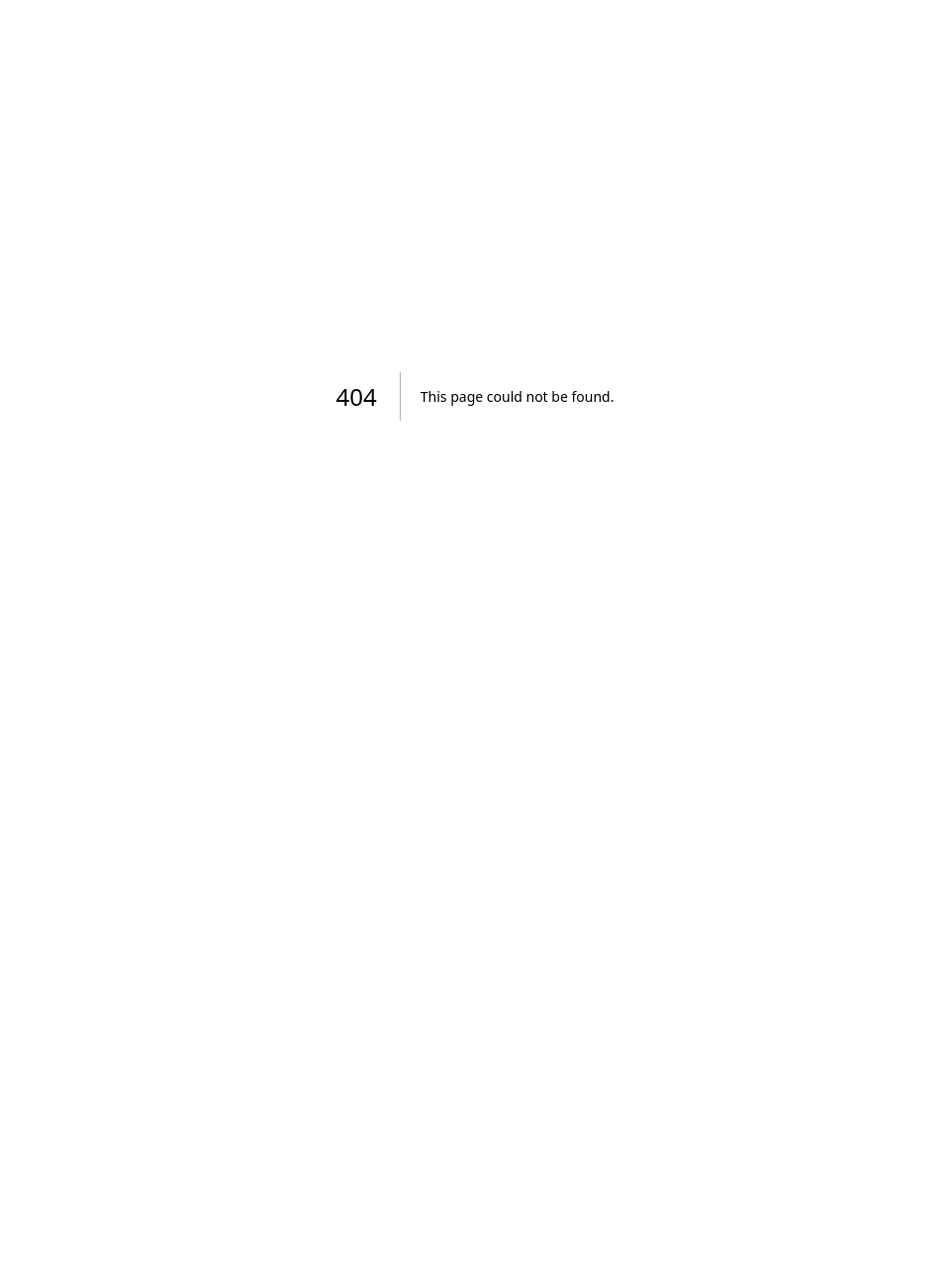
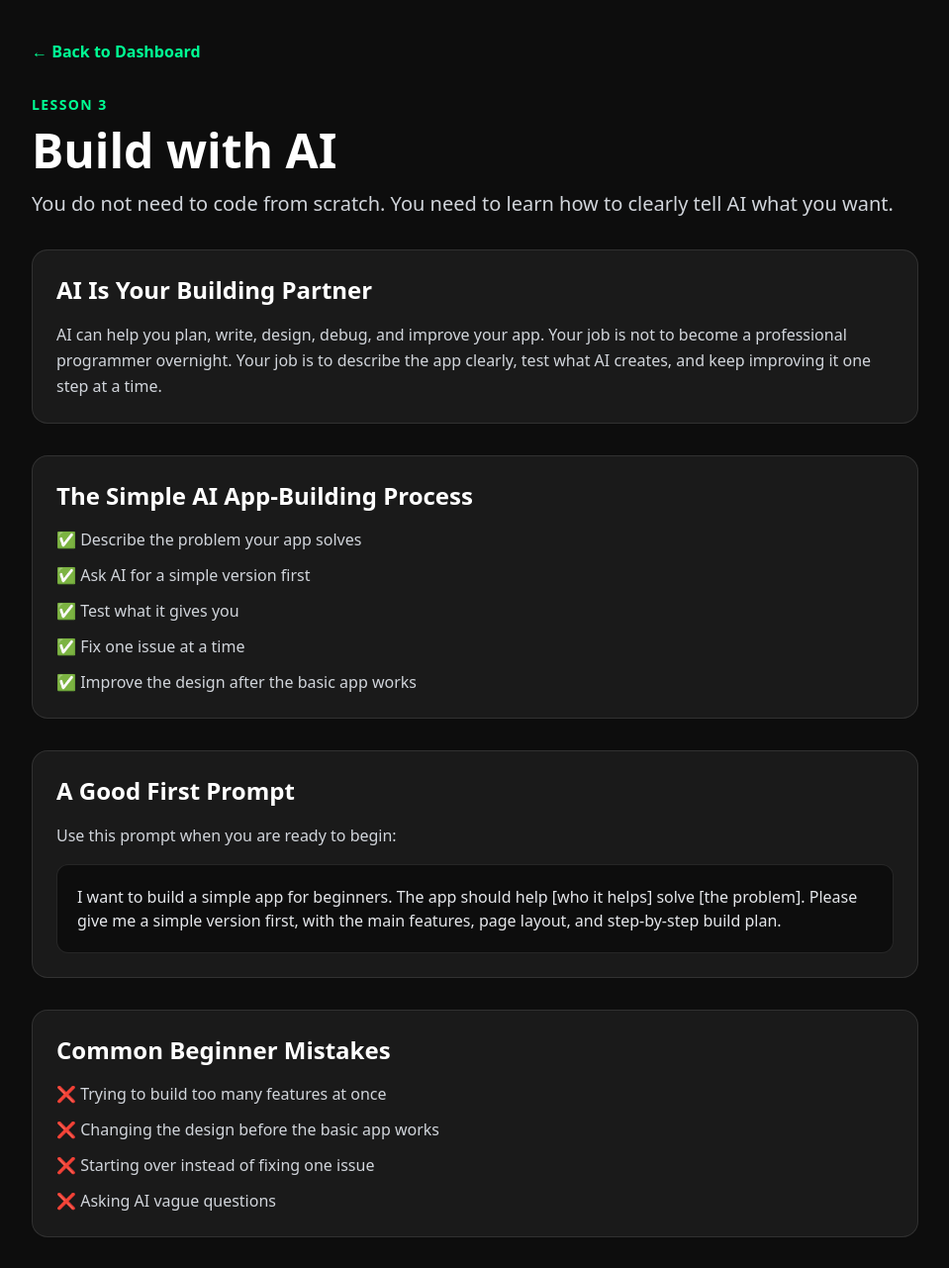
Before and after one commit to myapptly/apptly-website, a Next.js app: page /lesson-3 in a window 1280 px wide. Before the commit this address had no page. Shown: the top 1281 px of the page at 99% size, without its empty margins (160-1119 px from the left). Before the commit the page ends 800 px from the top, so only its background shows below. Built offline with nearby package versions, Linux system fonts and the light colour scheme.

Commit message:
Expand Lesson 3 page.tsx

```diff
--- /dev/null
+++ b/app/lesson-3/page.tsx
@@ -0,0 +1,87 @@
+export default function Lesson3() {
+  return (
+    <main className="min-h-screen bg-[#0D0D0D] text-white px-6 py-10">
+      <section className="max-w-4xl mx-auto space-y-8">
+        <a href="/dashboard" className="text-[#00FF94] font-bold hover:underline">
+          ← Back to Dashboard
+        </a>
+
+        <div>
+          <p className="text-[#00FF94] font-bold uppercase tracking-widest text-sm">
+            Lesson 3
+          </p>
+          <h1 className="text-5xl font-black mt-3">
+            Build with AI
+          </h1>
+          <p className="text-gray-300 mt-4 text-xl">
+            You do not need to code from scratch. You need to learn how to clearly tell AI what you want.
+          </p>
+        </div>
+
+        <div className="bg-[#1A1A1A] border border-white/10 rounded-2xl p-6">
+          <h2 className="text-2xl font-bold mb-4">AI Is Your Building Partner</h2>
+          <p className="text-gray-300 leading-relaxed">
+            AI can help you plan, write, design, debug, and improve your app. Your job is not to become
+            a professional programmer overnight. Your job is to describe the app clearly, test what AI
+            creates, and keep improving it one step at a time.
+          </p>
+        </div>
+
+        <div className="bg-[#1A1A1A] border border-white/10 rounded-2xl p-6">
+          <h2 className="text-2xl font-bold mb-4">The Simple AI App-Building Process</h2>
+          <ul className="space-y-3 text-gray-300">
+            <li>✅ Describe the problem your app solves</li>
+            <li>✅ Ask AI for a simple version first</li>
+            <li>✅ Test what it gives you</li>
+            <li>✅ Fix one issue at a time</li>
+            <li>✅ Improve the design after the basic app works</li>
+          </ul>
+        </div>
+
+        <div className="bg-[#1A1A1A] border border-white/10 rounded-2xl p-6">
+          <h2 className="text-2xl font-bold mb-4">A Good First Prompt</h2>
+          <p className="text-gray-300 leading-relaxed mb-4">
+            Use this prompt when you are ready to begin:
+          </p>
+
+          <div className="bg-[#0D0D0D] border border-white/10 rounded-xl p-5 text-gray-200">
+            I want to build a simple app for beginners. The app should help [who it helps] solve
+            [the problem]. Please give me a simple version first, with the main features, page layout,
+            and step-by-step build plan.
+          </div>
+        </div>
+
+        <div className="bg-[#1A1A1A] border border-white/10 rounded-2xl p-6">
+          <h2 className="text-2xl font-bold mb-4">Common Beginner Mistakes</h2>
+          <ul className="space-y-3 text-gray-300">
+            <li>❌ Trying to build too many features at once</li>
+            <li>❌ Changing the design before the basic app works</li>
+            <li>❌ Starting over instead of fixing one issue</li>
+            <li>❌ Asking AI vague questions</li>
+          </ul>
+        </div>
+
+        <div className="bg-[#1A1A1A] border border-white/10 rounded-2xl p-6">
+          <h2 className="text-2xl font-bold mb-4">Your Assignment</h2>
+          <p className="text-gray-300 leading-relaxed">
+            Take the app idea you chose in Lesson 2 and write a clear AI prompt for it. Your prompt should
+            explain who the app helps, what problem it solves, and what simple first version you want to build.
+          </p>
+          <p className="text-[#00FF94] font-bold mt-4">
+            Your goal today: create one clear AI build prompt for your first app.
+          </p>
+        </div>
+
+        <div className="flex flex-wrap gap-4">
+          <a href="/lesson-2" className="bg-gray-700 px-6 py-3 rounded-xl">
+            Previous Lesson
+          </a>
+
+          <a href="/dashboard" className="bg-[#00FF94] text-black font-bold px-6 py-3 rounded-xl">
+            Return to Dashboard
+          </a>
+        </div>
+      </section>
+    </main>
+  );
+}
```
